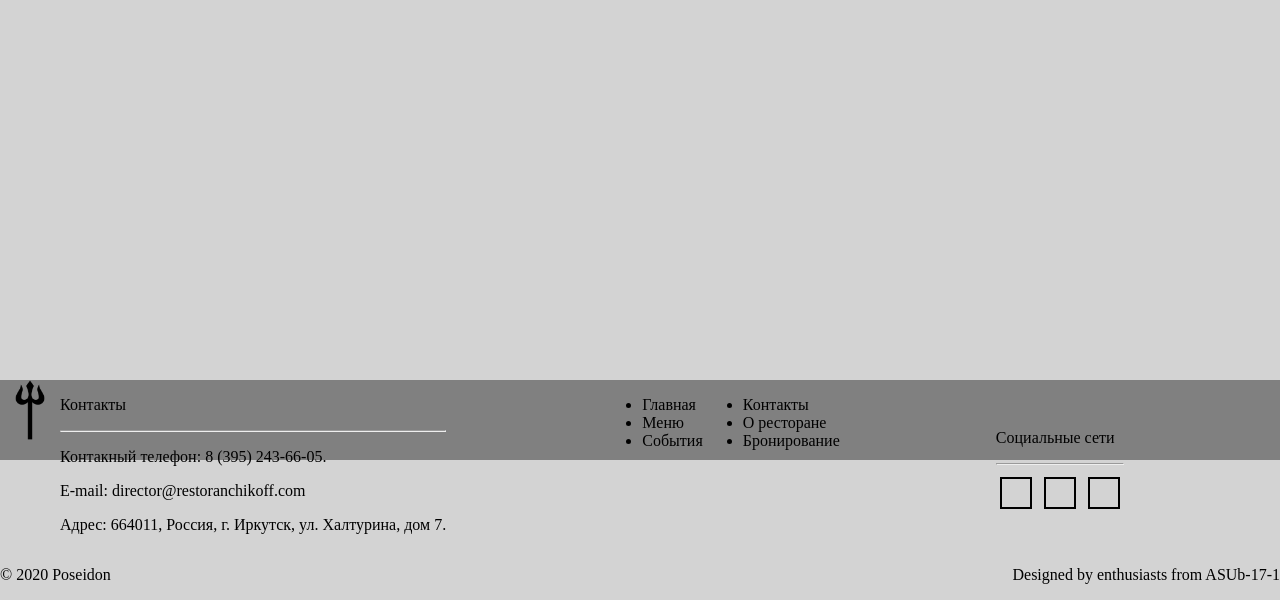
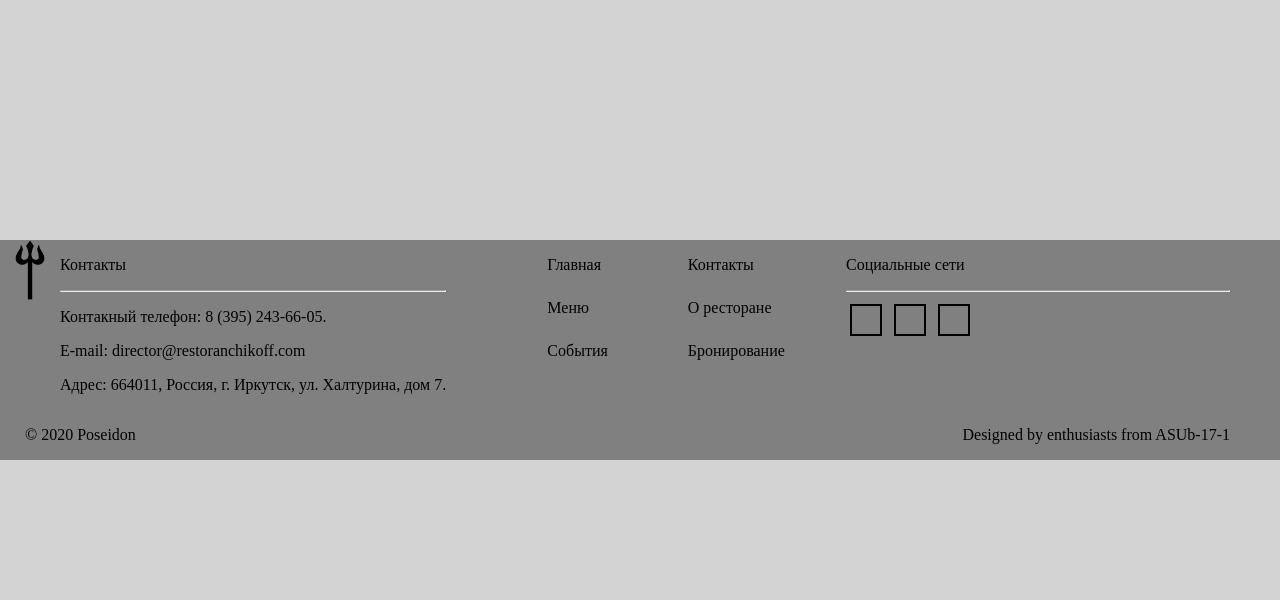
Before and after one commit to vladimirjoshkin/WebRestaurant, a Flask app: page / in a window 1280 px wide. Shown: the part 340-940 px from the top of the page. After the commit the page ends 800 px from the top, so only its background shows below. Run offline with Flask 2, Linux system fonts and the light colour scheme; some libraries are stand-ins or nearby versions.

Commit message:
footer menu fixed

```diff
--- a/static/footer.css
+++ b/static/footer.css
@@ -4,11 +4,23 @@ footer {
 	left: 0;
 	bottom: 0;
 	width: 100%;
-	height: 80px;
+	/* height: 80px; */
 }
 
 .footer-main {
 	display: flex;
+}
+
+.bmf-element {
+    list-style: none;
+}
+
+.bmf-second {
+    margin-top: 25px;
+}
+
+.bmf-right {
+    margin-left: 40px;
 }
 
 .container-links {
@@ -17,14 +29,21 @@ footer {
 }
 
 .container-social {
-    margin:auto;
+    margin-left: auto;
+    margin-right: 50px;
+    width: 30%;
 }
 
 .container-copyright {
     display: flex;
 }
 
+.container-copyright-left {
+    margin-left: 25px;
+}
+
 .container-copyright-right {
     margin-left: auto;
+    margin-right: 50px;
     text-align: right;
 }
--- a/templates/footer.html
+++ b/templates/footer.html
@@ -14,15 +14,15 @@
         <div class="container-links-left">
             <ul>
                 <li class="bmf-element"><a href="/index" class="link-no-style">Главная</a></li>
-                <li class="bmf-element"><a href="/menu" class="link-no-style">Меню</a></li>
-                <li class="bmf-element"><a href="/events" class="link-no-style">События</a></li>
+                <li class="bmf-element bmf-second"><a href="/menu" class="link-no-style">Меню</a></li>
+                <li class="bmf-element bmf-second"><a href="/events" class="link-no-style">События</a></li>
             </ul>
         </div>
         <div class="container-links-right">
             <ul>
-                <li class="bmf-element"><a href="/contacts" class="link-no-style">Контакты</a></li>
-                <li class="bmf-element"><a href="/about-us" class="link-no-style">О ресторане</a></li>
-                <li class="bmf-element"><a href="/booking" class="link-no-style">Бронирование</a></li>
+                <li class="bmf-element bmf-right"><a href="/contacts" class="link-no-style">Контакты</a></li>
+                <li class="bmf-element bmf-second bmf-right"><a href="/about-us" class="link-no-style">О ресторане</a></li>
+                <li class="bmf-element bmf-second bmf-right"><a href="/booking" class="link-no-style">Бронирование</a></li>
             </ul>
         </div>
     </div>
```
